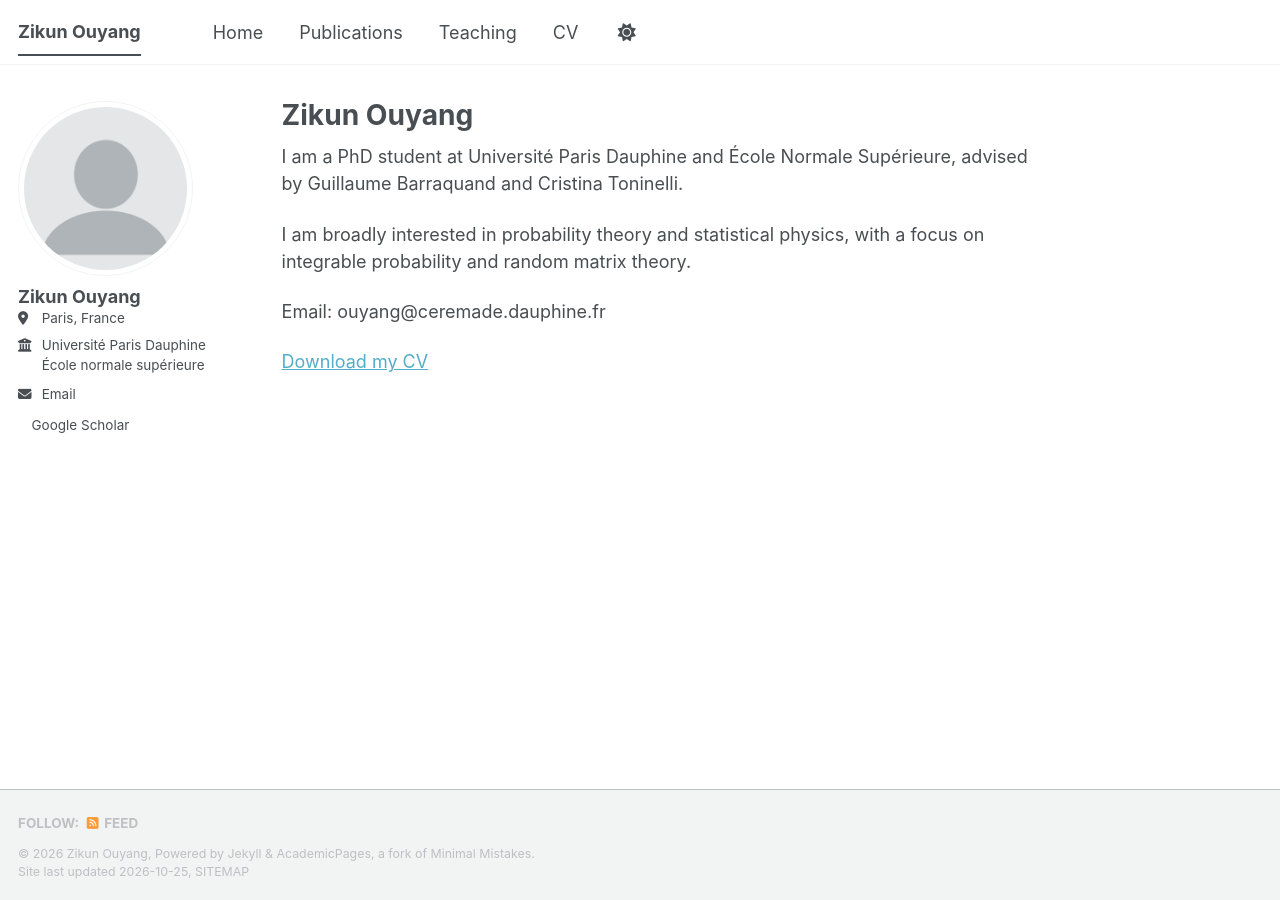
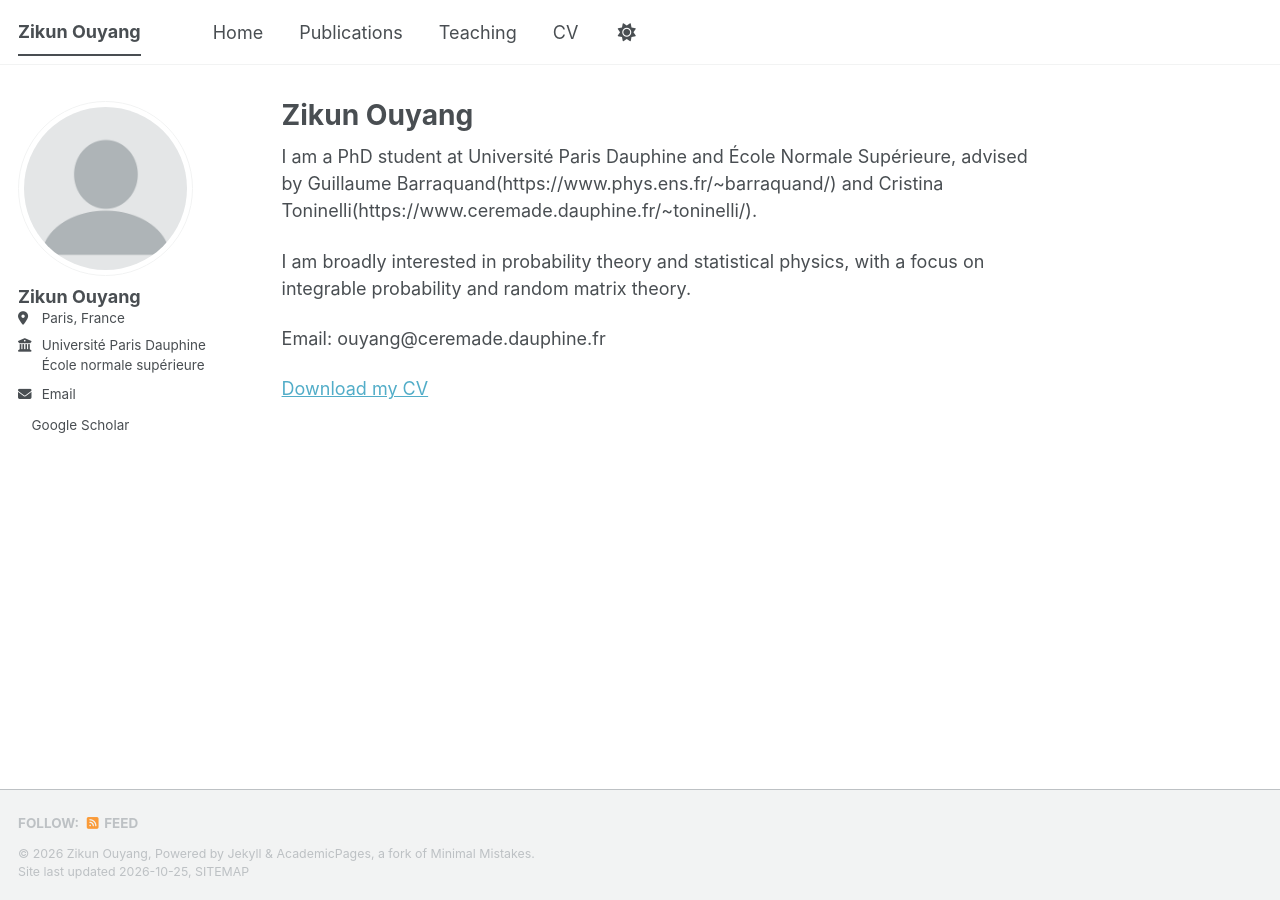
Before and after one commit to ZikunOuyang/zikunouyang.github.io, a Jekyll site: the page built from _pages/about.md, in a window 1280 px wide. Built offline with Jekyll 4.4.1, drawn with Linux system fonts in a browser that asks for light colours; a style sheet for code colours, icons or effects is not loaded; part of the change alters nothing that is shown.

Commit message:
Update about.md

```diff
--- a/_pages/about.md
+++ b/_pages/about.md
@@ -7,7 +7,7 @@ redirect_from:
   - /about.html
 ---
 
-I am a PhD student at Université Paris Dauphine and École Normale Supérieure, advised by Guillaume Barraquand and Cristina Toninelli.
+I am a PhD student at Université Paris Dauphine and École Normale Supérieure, advised by Guillaume Barraquand(https://www.phys.ens.fr/~barraquand/) and Cristina Toninelli(https://www.ceremade.dauphine.fr/~toninelli/).
 
 I am broadly interested in probability theory and statistical physics, with a focus on integrable probability and random matrix theory.
 
```
